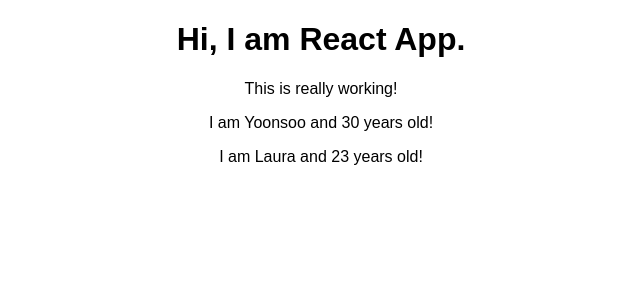
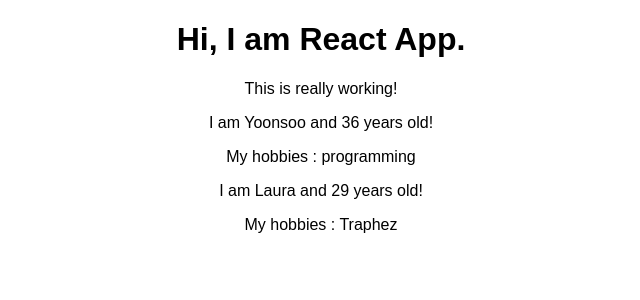
Before and after one commit to ypark9/my-first-React-app, a React (Create React App) app: page / in a window 1280 px wide. Shown: the top 300 px of the page, without its empty margins (319-959 px from the left). Built offline with nearby package versions, Linux system fonts and the light colour scheme.

Commit message:
state and Props

```diff
--- a/src/App.js
+++ b/src/App.js
@@ -3,16 +3,24 @@ import './App.css';
 import Person from './Person/Person'
 
 class App extends Component {
+  //props and state are core concept of React.
+  //actually only changes in props and/or state trigger React to re-render
+  // and update the DOM in the browser.
+  state = [
+    {name: "Yoonsoo", age : 36},
+    {name: "Laura", age : 29}
+  ]
+
   //react calles this method to render html to DOM
   render() {
-    return (
+      return (
       /////////JSX, not html (syntetic sugar)
       // class cannot be used because reserved in js.
       <div className="App">
         <h1>Hi, I am React App.</h1>
         <p>This is really working!</p>
-        <Person name="Yoonsoo" age = "30"> My hobbies : programming </Person>
-        <Person name= "Laura" age = "23"> My hobbies : Traphez </Person>
+        <Person name= {this.state[0].name} age = {this.state[0].age}> My hobbies : programming </Person>
+        <Person name= {this.state[1].name} age = {this.state[1].age}> My hobbies : Traphez </Person>
       </div>
       //<h1> another heading </h1> - we can't do this. only one root
     );
--- a/src/Person/Person.js
+++ b/src/Person/Person.js
@@ -1,7 +1,15 @@
 import React from 'react'; //need to have to return JSX
+//props and state are core concept of React.
+//actually only changes in props and/or state trigger React to re-render
+// and update the DOM in the browser.
 
 const person = (props) => { //ES6
-return <p>I am {props.name} and {props.age} years old!</p>
+return (
+    <div>
+        <p>I am {props.name} and {props.age} years old!</p>
+        <p>{props.children}</p>
+    </div>
+    )
 };
 
 export default person;
```
